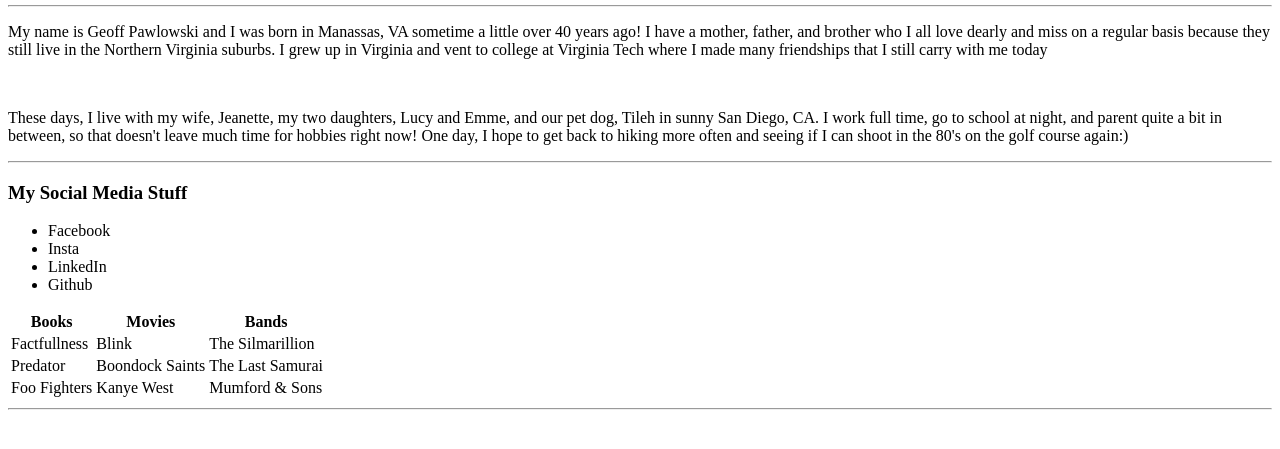
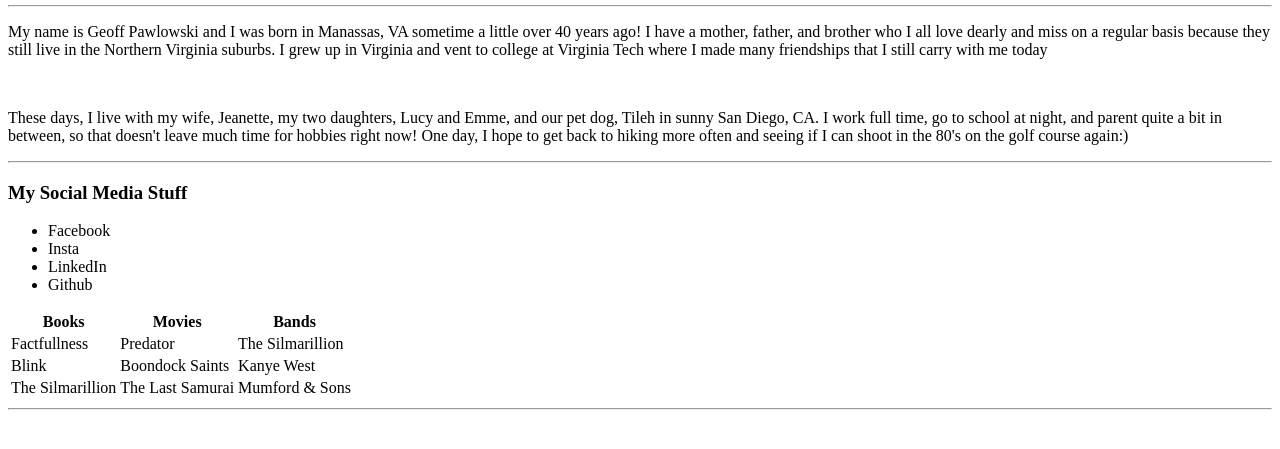
Before and after one commit to gpawlows/gpawlows.github.io, a plain HTML site: page index.html in a window 1280 px wide. Shown: the part 101-550 px from the top of the page. Drawn offline with Linux system fonts and the light colour scheme.

Commit message:
table sorting

```diff
--- a/index.html
+++ b/index.html
@@ -46,17 +46,17 @@
     </tr>
     <tr>
       <td>Factfullness</td>
-      <td>Blink</td>
+      <td>Predator</td>
       <td>The Silmarillion</td>
     </tr>
     <tr>
-      <td>Predator</td>
+      <td>Blink</td>
       <td>Boondock Saints</td>
-      <td>The Last Samurai</td>
+      <td>Kanye West</td>
     </tr>
     <tr>
-      <td>Foo Fighters</td>
-      <td>Kanye West</td>
+      <td>The Silmarillion</td>
+      <td>The Last Samurai</td>
       <td>Mumford & Sons</td>
     </tr>
   </table>
```
